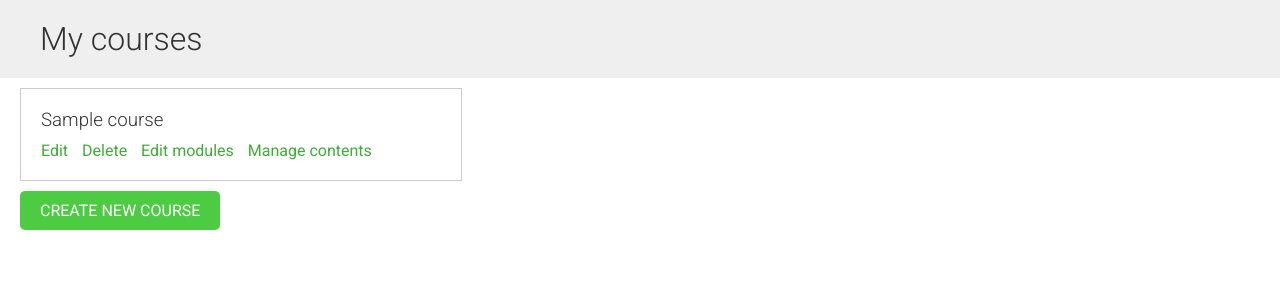
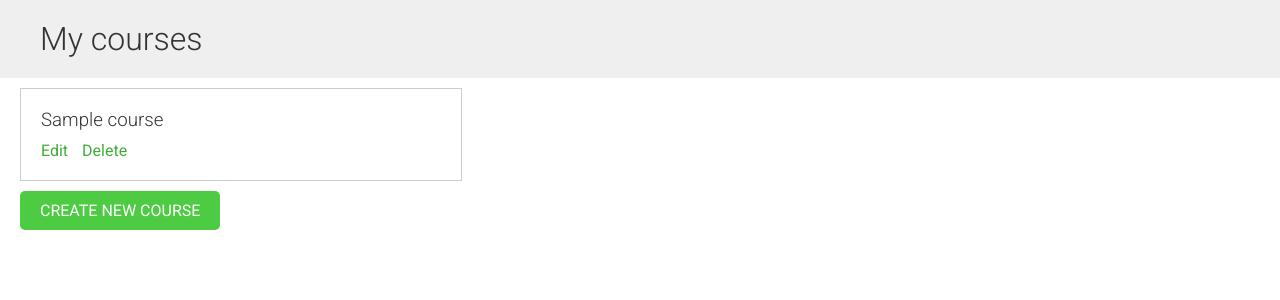
Before and after one commit to calebomariba/sunnyside-e_learning, a Django app: page /course/mine/ in a window 1280 px wide. Shown: the part 54-354 px from the top of the page. Run offline with Django 5.2, Linux system fonts and the light colour scheme; a user stored in the database is signed in; tables that the repository leaves empty hold one stand-in row (values such as "Sample post").

Commit message:
Delete 'Edit modules' link in course list template

```diff
--- a/courses/templates/courses/manage/course/list.html
+++ b/courses/templates/courses/manage/course/list.html
@@ -11,11 +11,6 @@
         <p>
           <a href="{% url "course_edit" course.id %}">Edit</a>
           <a href="{% url "course_delete" course.id %}">Delete</a>
-          <a href="{% url "course_module_update" course.id %}">Edit modules</a>
-          {% if course.modules.count > 0 %}
-            <a href="{% url "module_content_list" course.modules.first.id %}">
-            Manage contents</a>
-          {% endif %}
         </p>
       </div>
     {% empty %}
```
